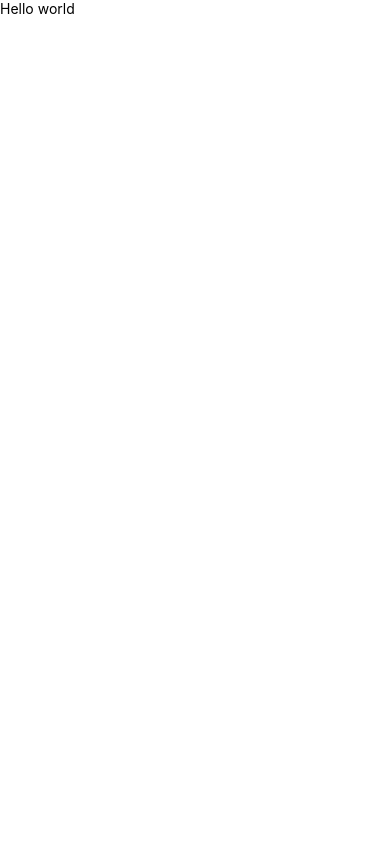
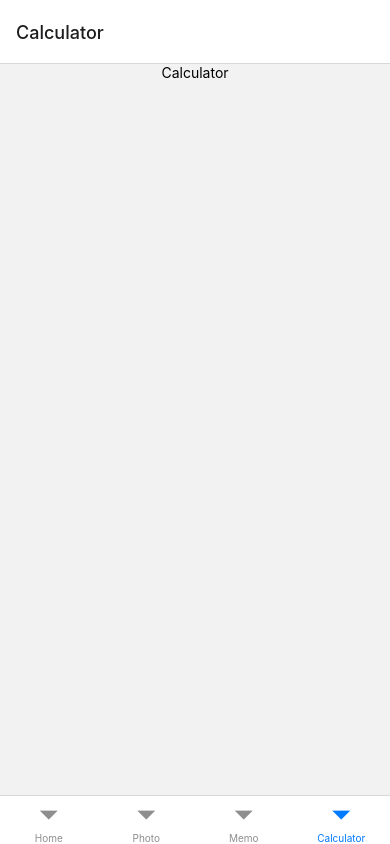
Before and after one commit to ehsanbigzad/test-app, a React Native app: screen /Calculator in a window 390 px wide. Built offline with nearby package versions, Linux system fonts and the light colour scheme.

Commit message:
chore: scaffold bottom tab and screens

```diff
--- a/src/app.tsx
+++ b/src/app.tsx
@@ -1,10 +1,7 @@
 import React from 'react';
-import {Text, View} from 'react-native';
+
+import RootNavigator from 'navigator';
 
 export default function App() {
-  return (
-    <View>
-      <Text>Hello world</Text>
-    </View>
-  );
+  return <RootNavigator />;
 }
--- /dev/null
+++ b/src/navigator/index.tsx
@@ -0,0 +1,23 @@
+import React from 'react';
+import {NavigationContainer} from '@react-navigation/native';
+import {createBottomTabNavigator} from '@react-navigation/bottom-tabs';
+
+import HomeScreen from 'screens/home';
+import MemoScreen from 'screens/memo';
+import PhotoScreen from 'screens/photo';
+import CalculatorScreen from 'screens/calculator';
+
+const Tab = createBottomTabNavigator();
+
+export default function RootNavigator() {
+  return (
+    <NavigationContainer>
+      <Tab.Navigator>
+        <Tab.Screen name="Home" component={HomeScreen} />
+        <Tab.Screen name="Photo" component={PhotoScreen} />
+        <Tab.Screen name="Memo" component={MemoScreen} />
+        <Tab.Screen name="Calculator" component={CalculatorScreen} />
+      </Tab.Navigator>
+    </NavigationContainer>
+  );
+}
--- /dev/null
+++ b/src/screens/calculator/index.tsx
@@ -0,0 +1,17 @@
+import React from 'react';
+import {View, Text, StyleSheet} from 'react-native';
+
+export default function CalculatorScreen() {
+  return (
+    <View style={styles.container}>
+      <Text>Calculator</Text>
+    </View>
+  );
+}
+
+const styles = StyleSheet.create({
+  container: {
+    alignItems: 'center',
+    justifyContent: 'center',
+  },
+});
--- /dev/null
+++ b/src/screens/home/index.tsx
@@ -0,0 +1,17 @@
+import React from 'react';
+import {View, Text, StyleSheet} from 'react-native';
+
+export default function HomeScreen() {
+  return (
+    <View style={styles.container}>
+      <Text>Home</Text>
+    </View>
+  );
+}
+
+const styles = StyleSheet.create({
+  container: {
+    alignItems: 'center',
+    justifyContent: 'center',
+  },
+});
--- /dev/null
+++ b/src/screens/memo/index.tsx
@@ -0,0 +1,17 @@
+import React from 'react';
+import {View, Text, StyleSheet} from 'react-native';
+
+export default function MemoScreen() {
+  return (
+    <View style={styles.container}>
+      <Text>Memo</Text>
+    </View>
+  );
+}
+
+const styles = StyleSheet.create({
+  container: {
+    alignItems: 'center',
+    justifyContent: 'center',
+  },
+});
--- /dev/null
+++ b/src/screens/photo/index.tsx
@@ -0,0 +1,17 @@
+import React from 'react';
+import {View, Text, StyleSheet} from 'react-native';
+
+export default function PhotoScreen() {
+  return (
+    <View style={styles.container}>
+      <Text>Photo</Text>
+    </View>
+  );
+}
+
+const styles = StyleSheet.create({
+  container: {
+    alignItems: 'center',
+    justifyContent: 'center',
+  },
+});
```
